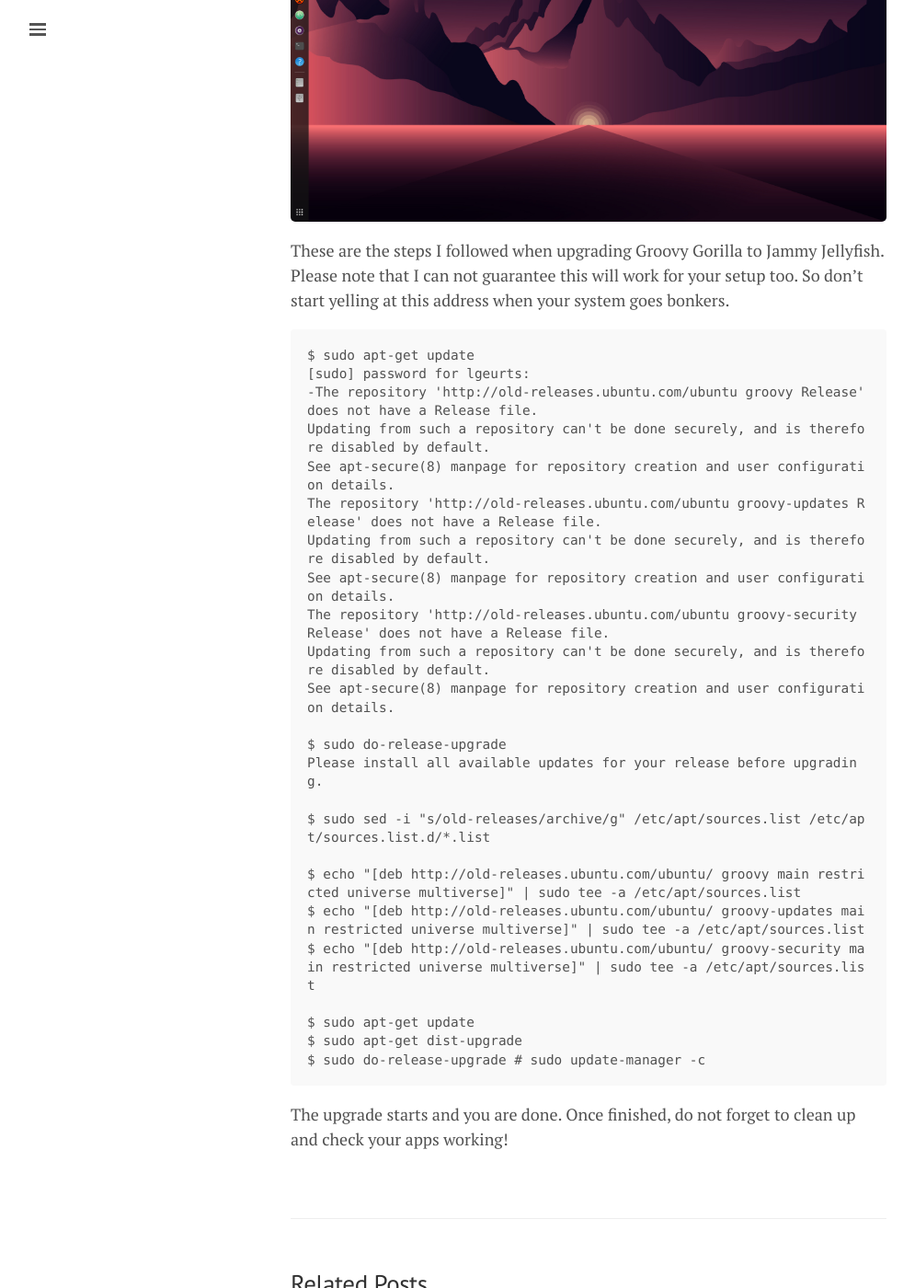
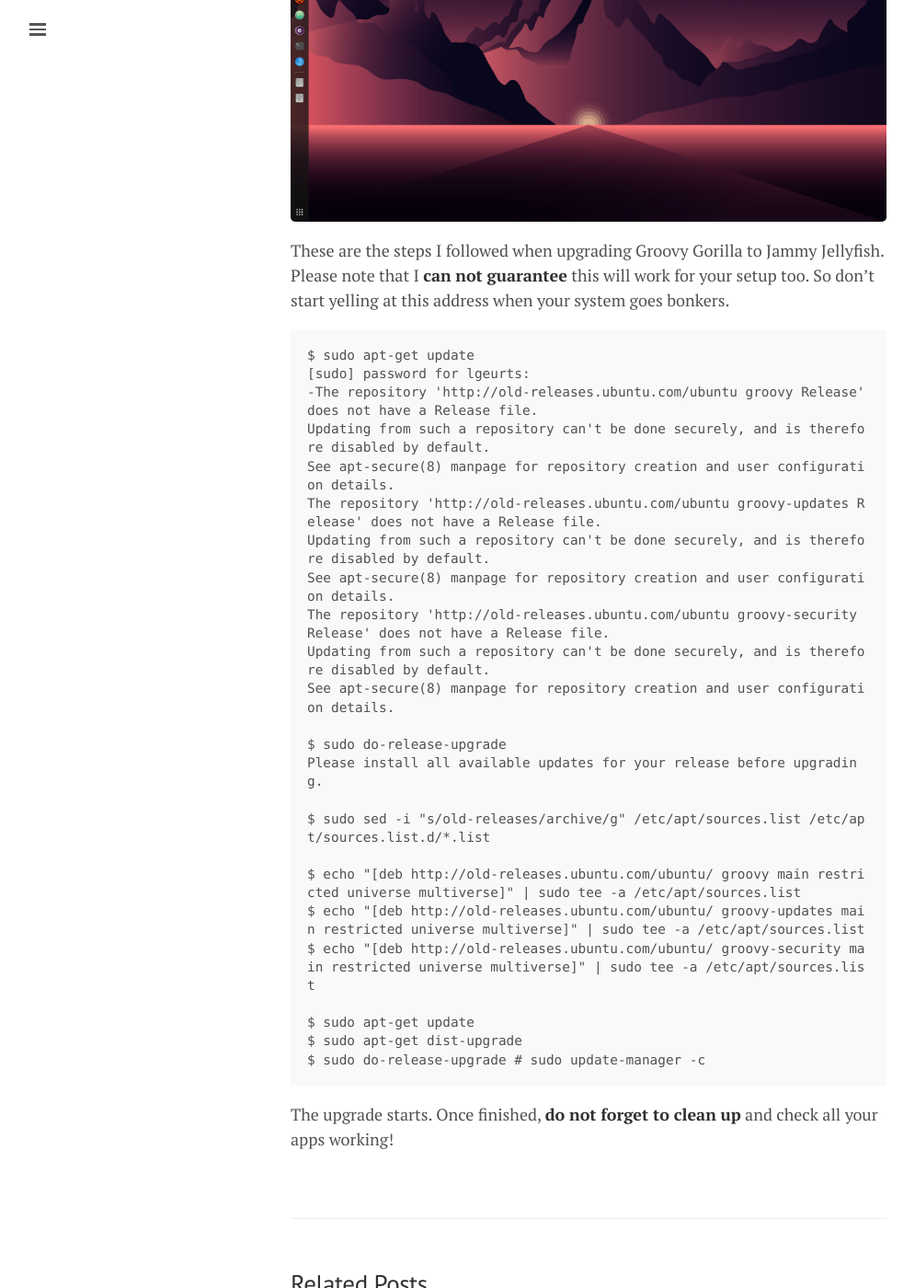
Before and after one commit to lgeurts/lgeurts.github.io, a Jekyll site: the page built from _posts/2022-08-24-ubuntu-upgrade-notes-20.x-to-22.x-for-x1-carbon-gen8.md, in a window 1280 px wide and 1400 px high, scrolled down 378 px. Shown: the whole window at 92% size, without its empty margins (0-995 px from the left). Built offline with Jekyll 4.4.1, drawn with Linux system fonts in a browser that asks for light colours; nearby versions of some CDN libraries; comment, search, counter and statistics services are not loaded.

Commit message:
Update 2022-08-24-ubuntu-upgrade-notes-20.x-to-22.x-for-x1-carbon-gen8.md

````diff
--- a/_posts/2022-08-24-ubuntu-upgrade-notes-20.x-to-22.x-for-x1-carbon-gen8.md
+++ b/_posts/2022-08-24-ubuntu-upgrade-notes-20.x-to-22.x-for-x1-carbon-gen8.md
@@ -10,7 +10,7 @@
 <img src="/assets/jammy-jellyfish.png" width="654">
 
 These are the steps I followed when upgrading Groovy Gorilla to Jammy Jellyfish.
-Please note that I can not guarantee this will work for your setup too. So don't start yelling at this address when your system goes bonkers.
+Please note that I **can not guarantee** this will work for your setup too. So don't start yelling at this address when your system goes bonkers.
 ```
 $ sudo apt-get update
 [sudo] password for lgeurts:
@@ -37,4 +37,4 @@
 $ sudo apt-get dist-upgrade
 $ sudo do-release-upgrade # sudo update-manager -c
 ```
-The upgrade starts and you are done. Once finished, do not forget to clean up and check your apps working!
+The upgrade starts. Once finished, **do not forget to clean up** and check all your apps working!
````
